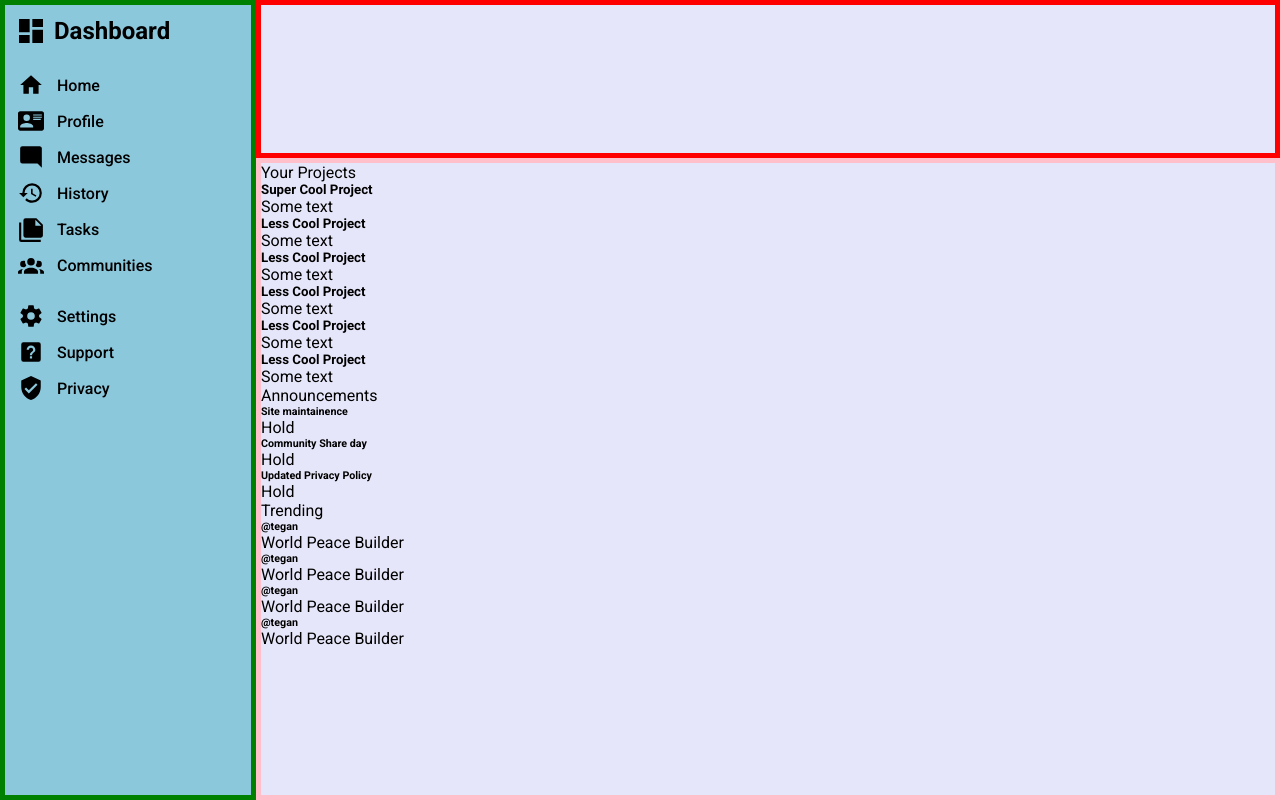
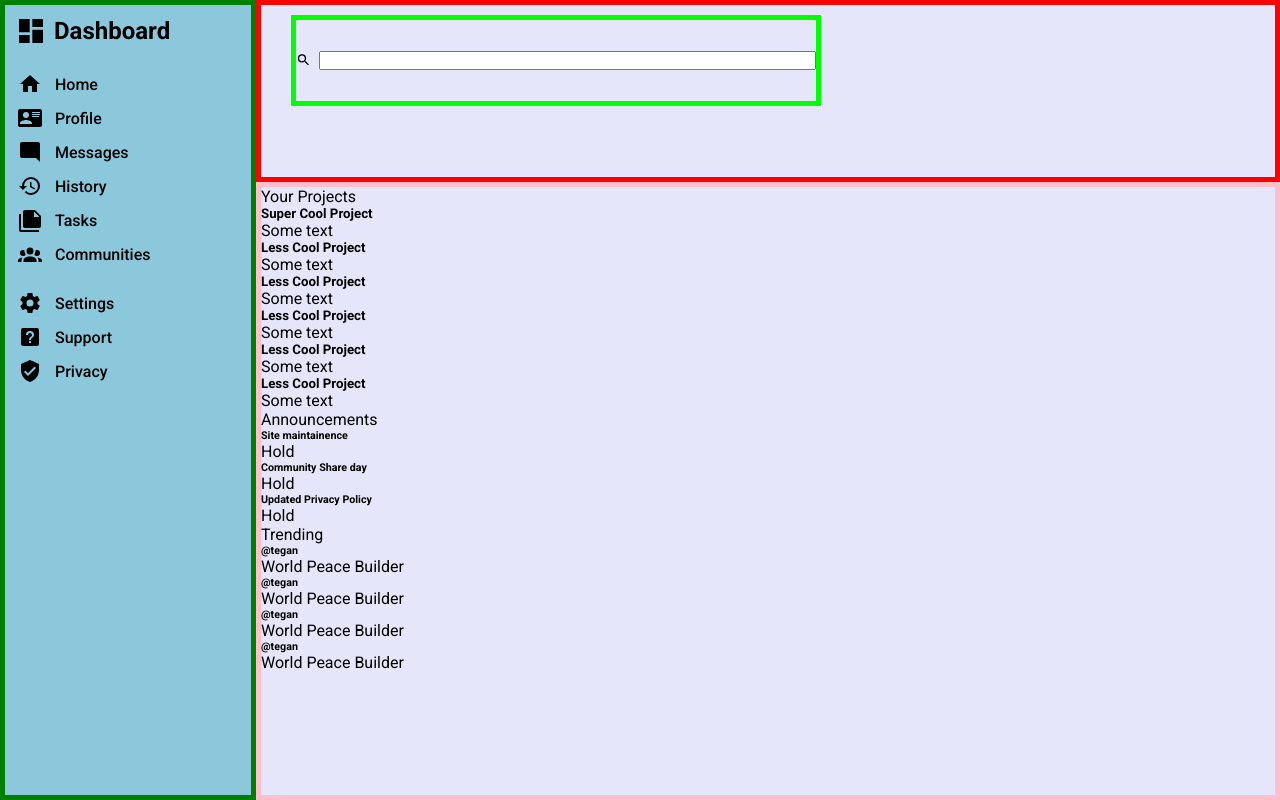
Before and after one commit to kevvchen/admin-dashboard-layout, a plain HTML site: page index.html in a window 1280 px wide. Drawn offline with Linux system fonts and the light colour scheme.

Commit message:
Search bar layout created in Headers section

```diff
--- a/index.html
+++ b/index.html
@@ -127,7 +127,11 @@
               <p>Support</p>
             </div>
             <div class="settings-child">
-              <svg class='settings-svg' xmlns="http://www.w3.org/2000/svg" viewBox="0 0 24 24">
+              <svg
+                class="settings-svg"
+                xmlns="http://www.w3.org/2000/svg"
+                viewBox="0 0 24 24"
+              >
                 <path
                   d="M10,17L6,13L7.41,11.59L10,14.17L16.59,7.58L18,9M12,1L3,5V11C3,16.55 6.84,21.74 12,23C17.16,21.74 21,16.55 21,11V5L12,1Z"
                 />
@@ -140,11 +144,16 @@
 
       <div class="header">
         <div class="search-bar">
-          <div class="search-items">
-            <!-- Icon -->
-
-            <!-- Input box -->
-          </div>
+          <svg
+            class="search-svg"
+            xmlns="http://www.w3.org/2000/svg"
+            viewBox="0 0 24 24"
+          >
+            <path
+              d="M9.5,3A6.5,6.5 0 0,1 16,9.5C16,11.11 15.41,12.59 14.44,13.73L14.71,14H15.5L20.5,19L19,20.5L14,15.5V14.71L13.73,14.44C12.59,15.41 11.11,16 9.5,16A6.5,6.5 0 0,1 3,9.5A6.5,6.5 0 0,1 9.5,3M9.5,5C7,5 5,7 5,9.5C5,12 7,14 9.5,14C12,14 14,12 14,9.5C14,7 12,5 9.5,5Z"
+            />
+          </svg>
+          <input type="text" />
         </div>
         <div class="notifications">
           <div class="notification-items">
--- a/styles.css
+++ b/styles.css
@@ -45,8 +45,8 @@ body {
 }
 
 .nav-svg {
-    height: 26px;
-    width: 26px;
+    height: 24px;
+    width: 24px;
 }
 
 .nav-child {
@@ -74,8 +74,8 @@ body {
 }
 
 .settings-svg {
-    width: 26px;
-    height: 26px;
+    width: 24px;
+    height: 24px;
 }
 
 .settings-child > p {
@@ -83,11 +83,27 @@ body {
 }
 
 .header {
+    grid-column: 2 / 3;
     display: grid;
-    grid-column: 2 / 3;
-    grid-template-columns: 2fr 1fr;
-    grid-template-rows: 1fr 2fr;
+    grid-template-columns: 2fr 1.6fr;
     border: 5px solid red;
+    padding: 10px 30px;
+}
+
+.search-bar {
+    display: flex;
+    align-items: center;
+    gap: 8px;
+    border: 5px solid lime;
+}
+
+.search-bar input {
+    width: 100%;
+}
+
+.search-svg {
+    width: 16px;
+    height: 16px;
 }
 
 .main {
```
Also changed, not shown: assets/icons/eye-plus-outline.svg (added), assets/icons/magnify.svg (added), assets/icons/source-fork.svg (added), assets/icons/star-plus-outline.svg (added).
